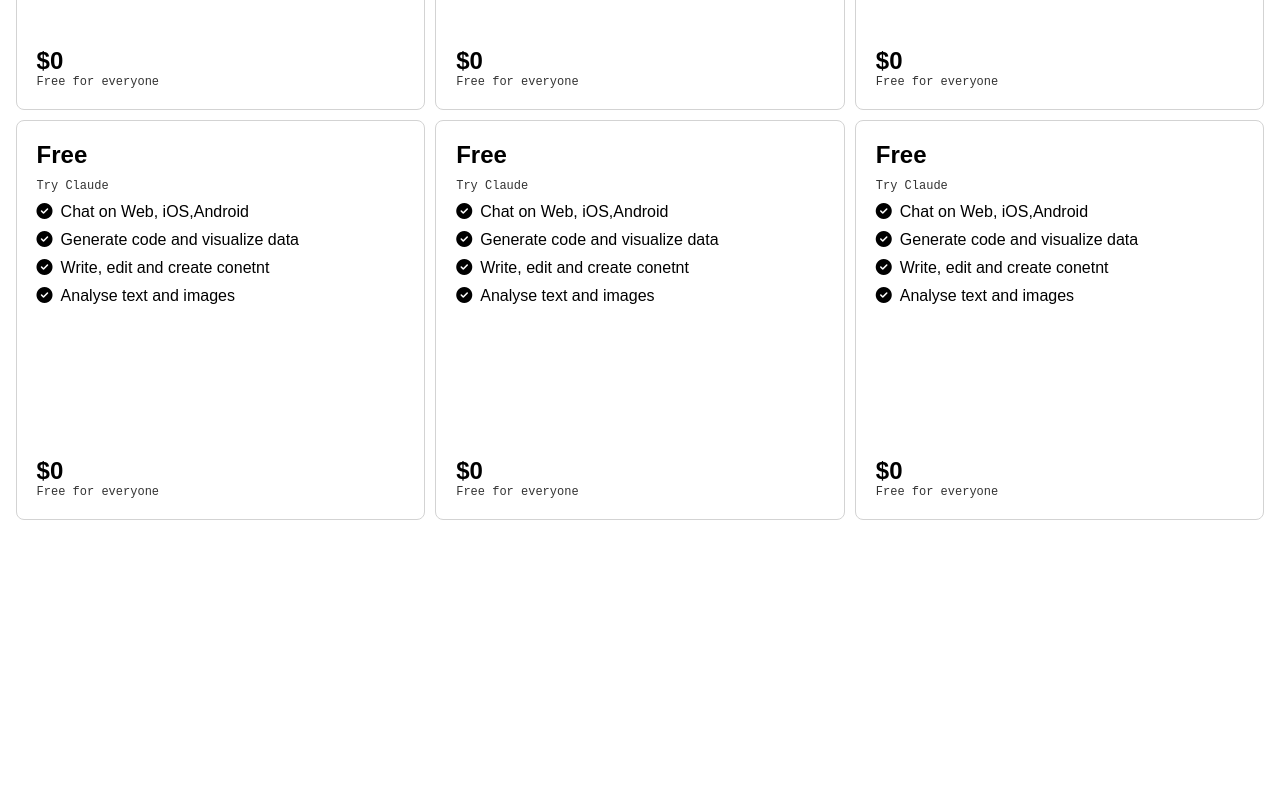
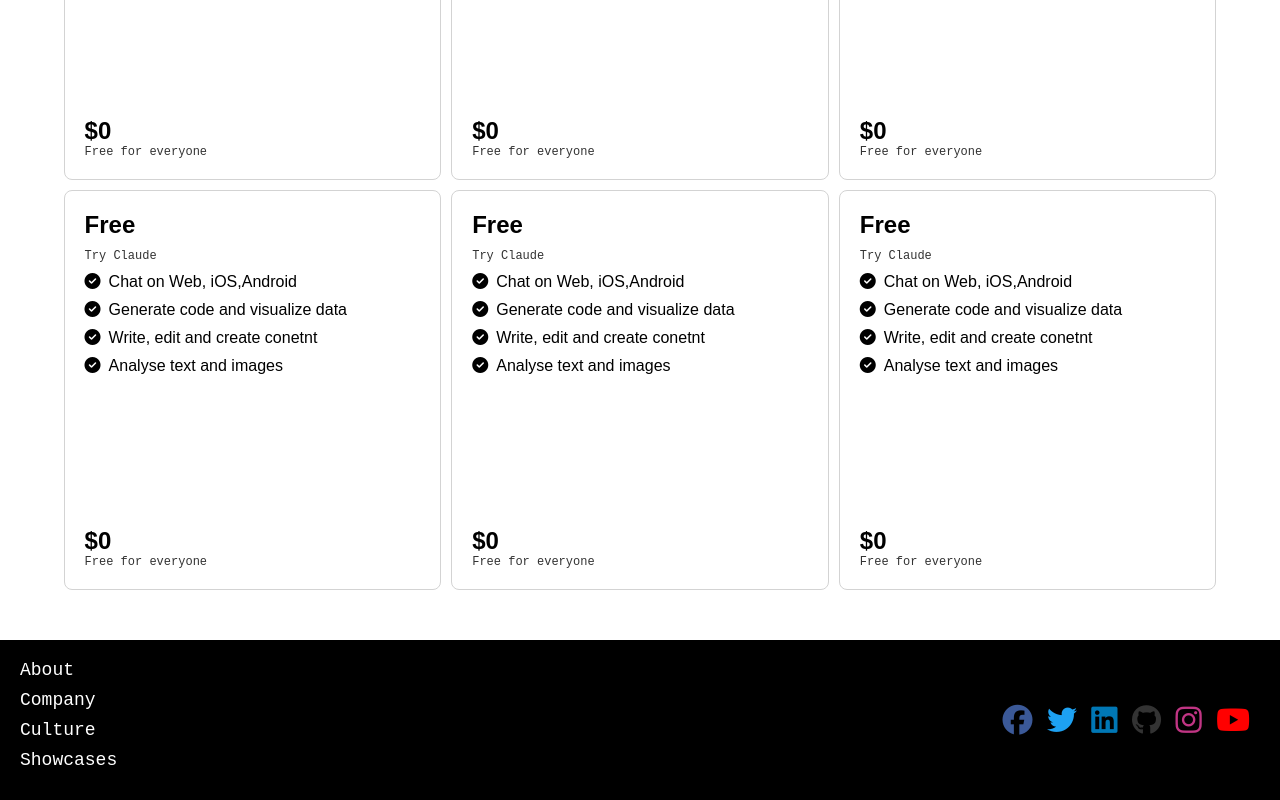
Before and after one commit to moslemajra85/card-flex, a plain HTML site: page index.html in a window 1280 px wide. Shown: the part 340-1140 px from the top of the page. Before the commit the page ends 860 px from the top, so only its background shows below. Drawn offline with Linux system fonts and the light colour scheme.

Commit message:
add footer

```diff
--- a/index.html
+++ b/index.html
@@ -14,6 +14,7 @@
     <title>Document</title>
   </head>
   <body>
+    <h1 class="title">Make Difference With Us!</h1>
     <div class="container">
       <div class="card">
         <div class="upper">
@@ -184,5 +185,25 @@
         </div>
       </div>
     </div>
+
+    <footer>
+      <div class="links">
+        <ul>
+          <li><a href="#">About</a></li>
+          <li><a href="#">Company</a></li>
+          <li><a href="#">Culture</a></li>
+          <li><a href="#">Showcases</a></li>
+        </ul>
+
+        <div class="icons">
+          <i class="fa-brands fa-facebook"></i>
+          <i class="fa-brands fa-twitter"></i>
+          <i class="fa-brands fa-linkedin"></i>
+          <i class="fa-brands fa-github"></i>
+          <i class="fa-brands fa-instagram"></i>
+          <i class="fa-brands fa-youtube"></i>
+         </div>
+      </div>
+    </footer>
   </body>
 </html>
--- a/style.css
+++ b/style.css
@@ -9,7 +9,8 @@ body {
 }
 
 .container {
-  margin-top: 50px;
+  padding: 50px;
+  margin-top: 40px;
   display: flex;
   gap: 10px;
   justify-content: center;
@@ -27,6 +28,10 @@ body {
   height: 400px;
   @media screen and (max-width: 992px) {
     flex-basis: 49%;
+  }
+
+  @media screen and (max-width: 600px) {
+    flex-basis: 100%;
   }
 }
 
@@ -52,3 +57,65 @@ body {
   font-family: monospace;
   color: #333;
 }
+
+.title {
+  color: #333;
+  font-family: monospace;
+  text-align: center;
+}
+
+footer .links {
+  background-color: #000;
+  color: #fff;
+  padding: 20px;
+  display: flex;
+  justify-content: space-between;
+  align-items: center;
+}
+
+.links ul {
+  list-style: none;
+}
+
+.links ul a {
+  text-decoration: none;
+  color: #fff;
+  font-family: monospace;
+  font-size: 18px;
+  display: block;
+  margin-bottom: 10px;
+}
+
+.icons i {
+  font-size: 30px;
+  margin-right: 10px;
+  cursor: pointer;
+  transition: all 0.5s ease-in-out;
+}
+
+.icons i:hover {
+  transform: scale(1.5);
+}
+.fa-facebook {
+  color: #3b5998;
+}
+
+.fa-twitter {
+  color: #1da1f2;
+}
+
+.fa-linkedin {
+  color: #0077b5;
+}
+
+.fa-github {
+  color: #333;
+}
+
+.fa-instagram {
+  color: #c13584;
+}
+
+.fa-youtube {
+  color: #ff0000;
+}
```
